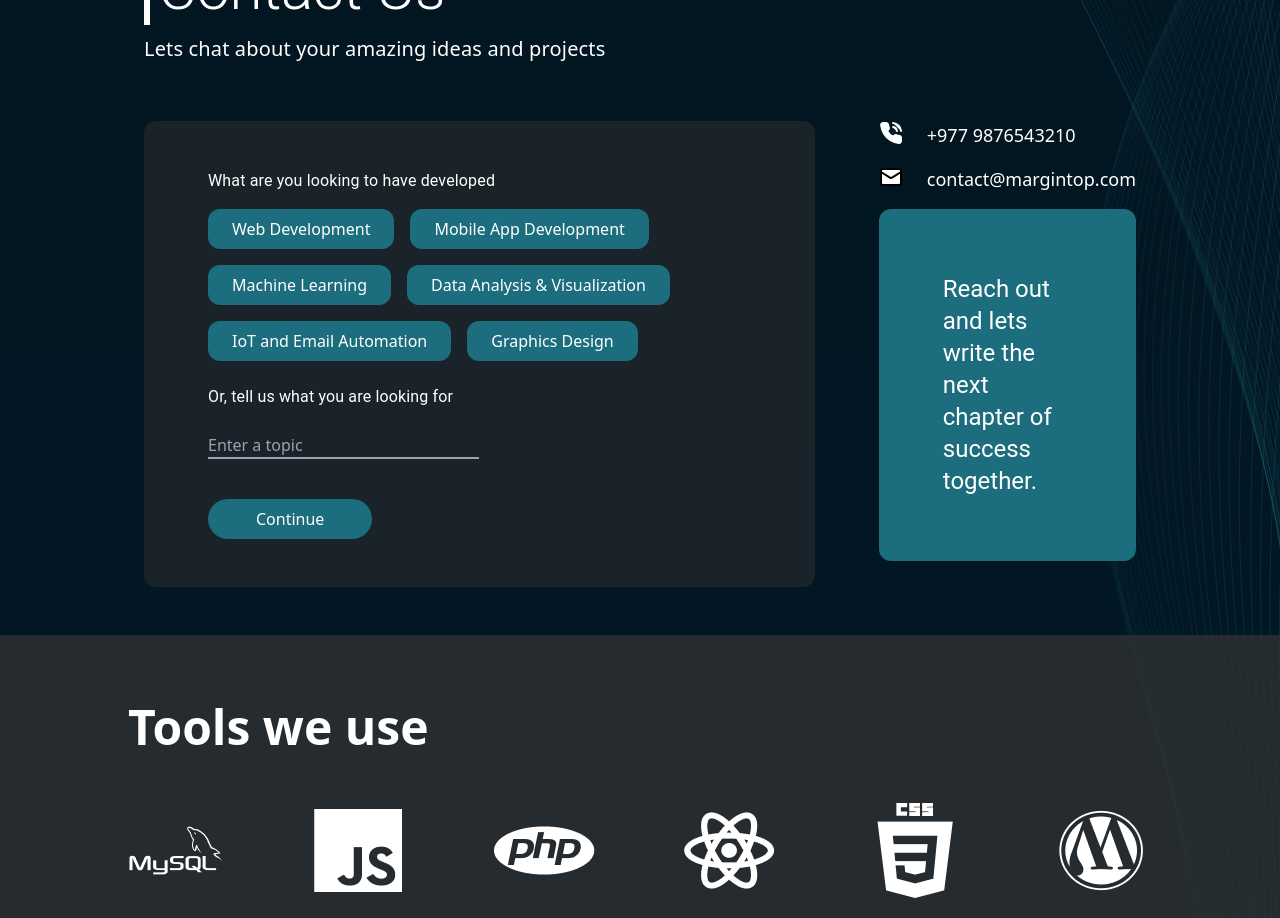
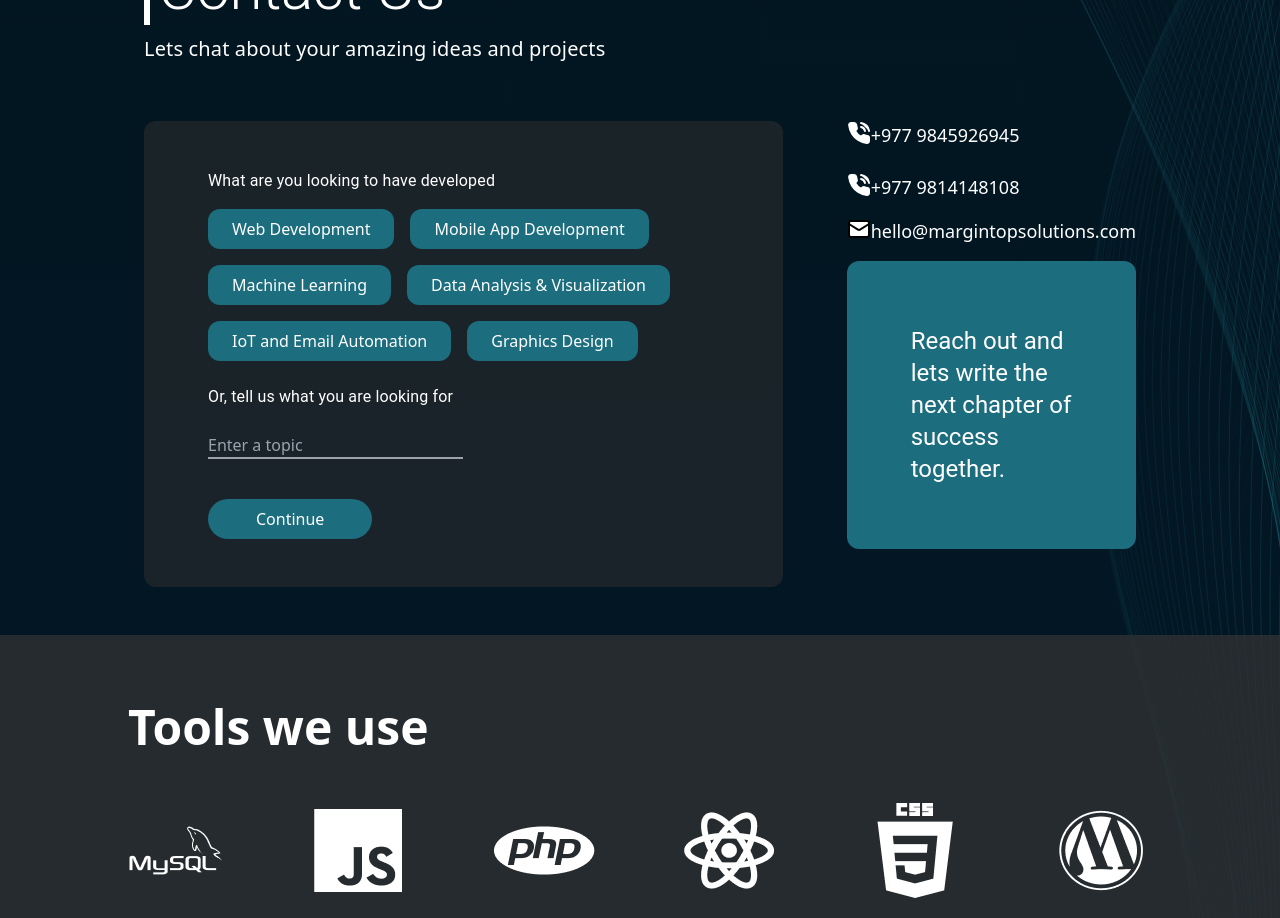
Before and after one commit to MarginTop-Solutions/MarginTop-Solutions.github.io, a Next.js app: page / in a window 1280 px wide. Shown: the part 5000-5918 px from the top of the page. Built offline with nearby package versions, Linux system fonts and the light colour scheme.

Commit message:
Few Changes

```diff
--- a/src/components/Contact.jsx
+++ b/src/components/Contact.jsx
@@ -149,13 +149,20 @@ const Contact = ({ need, setNeed }) => {
                 {getPage(page)}
 
                 <div className="flex flex-col gap-4 text-lg w-1/3">
-                    <div className="flex gap-6 hover:underline">
-                        <PhoneCall fill="white" />
-                        +977 9876543210
+                    <div className="flex flex-col gap-6 hover:underline">
+                      <div className="flex">
+                      <PhoneCall fill="white" />
+                        +977 9845926945
+                      </div>
+                 <div className="flex">
+                 <PhoneCall fill="white" />
+                  +977 9814148108
+                 </div>
+
                     </div>
-                    <div className="flex gap-6 hover:underline">
+                    <div className="flex hover:underline">
                         <Mail className="invert" fill="#0" />
-                        contact@margintop.com
+                           hello@margintopsolutions.com
                     </div>
                     <Typography variant="h5" className="p-16 mt-12 bg-secondary rounded-xl">
                         Reach out and lets write the next chapter of success together.
```
